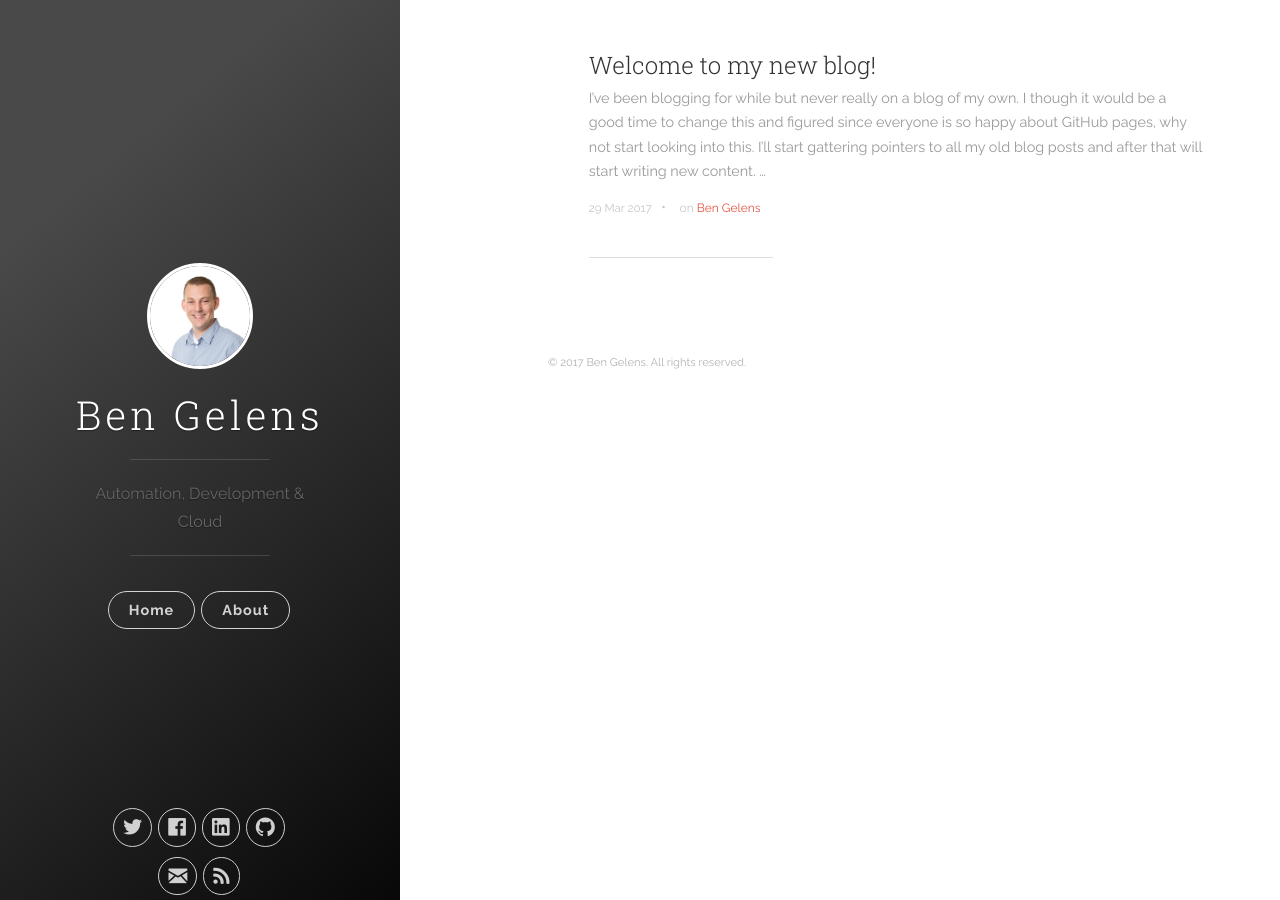
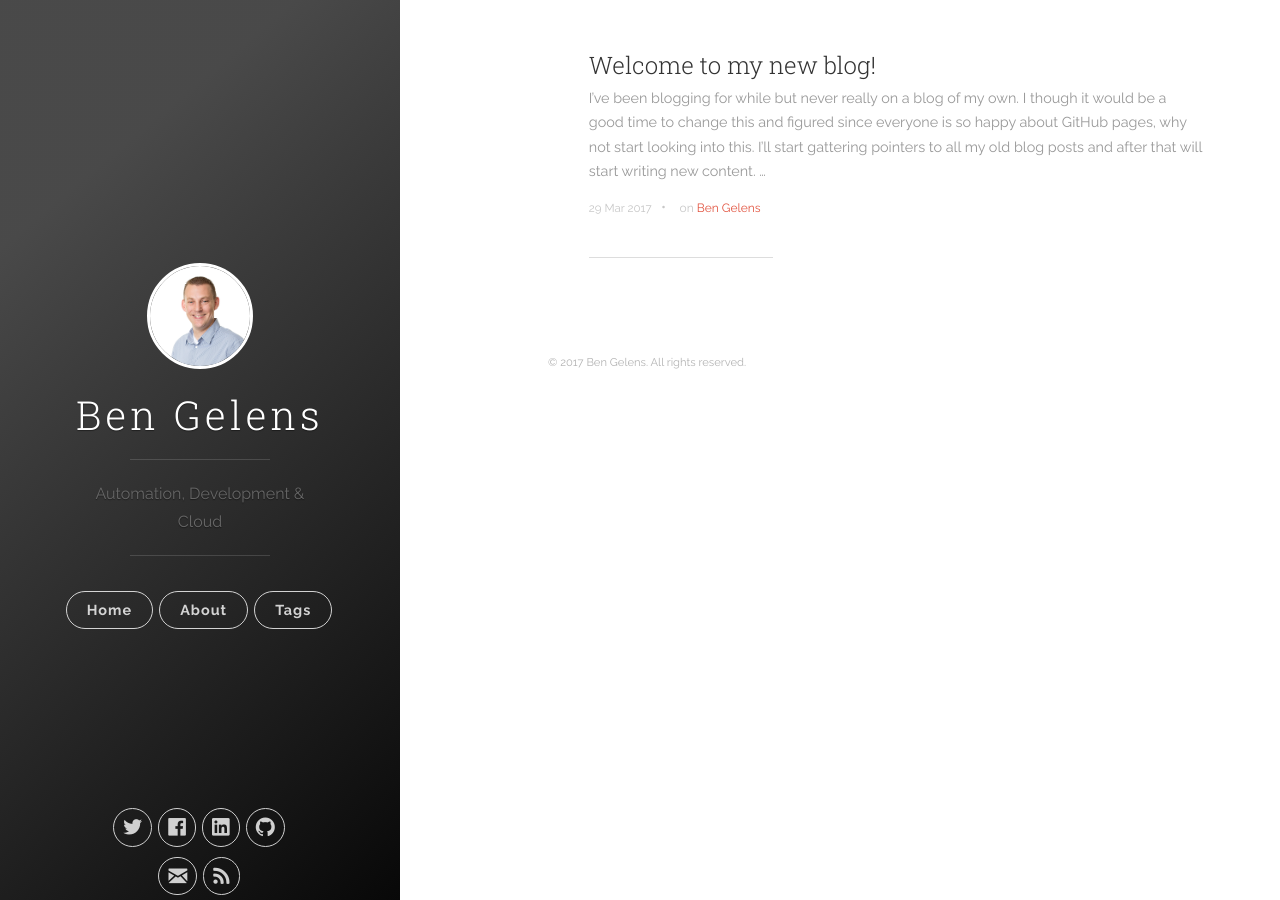
Before and after one commit to bgelens/bgelens.github.io, a Jekyll site: the page built from index.html, in a window 1280 px wide. Built offline with Jekyll 4.4.1, drawn with Linux system fonts in a browser that asks for light colours; nearby versions of some CDN libraries; the list of posts is cut into pages by our own code.

Commit message:
added tags menu link

```diff
--- a/_config.yml
+++ b/_config.yml
@@ -25,6 +25,8 @@ defaults:
 pages_list:
   Home: '/'
   About: '/about/'
+  Tags: '/tags/'
+
 
 # Build settings
 destination: _site
```
